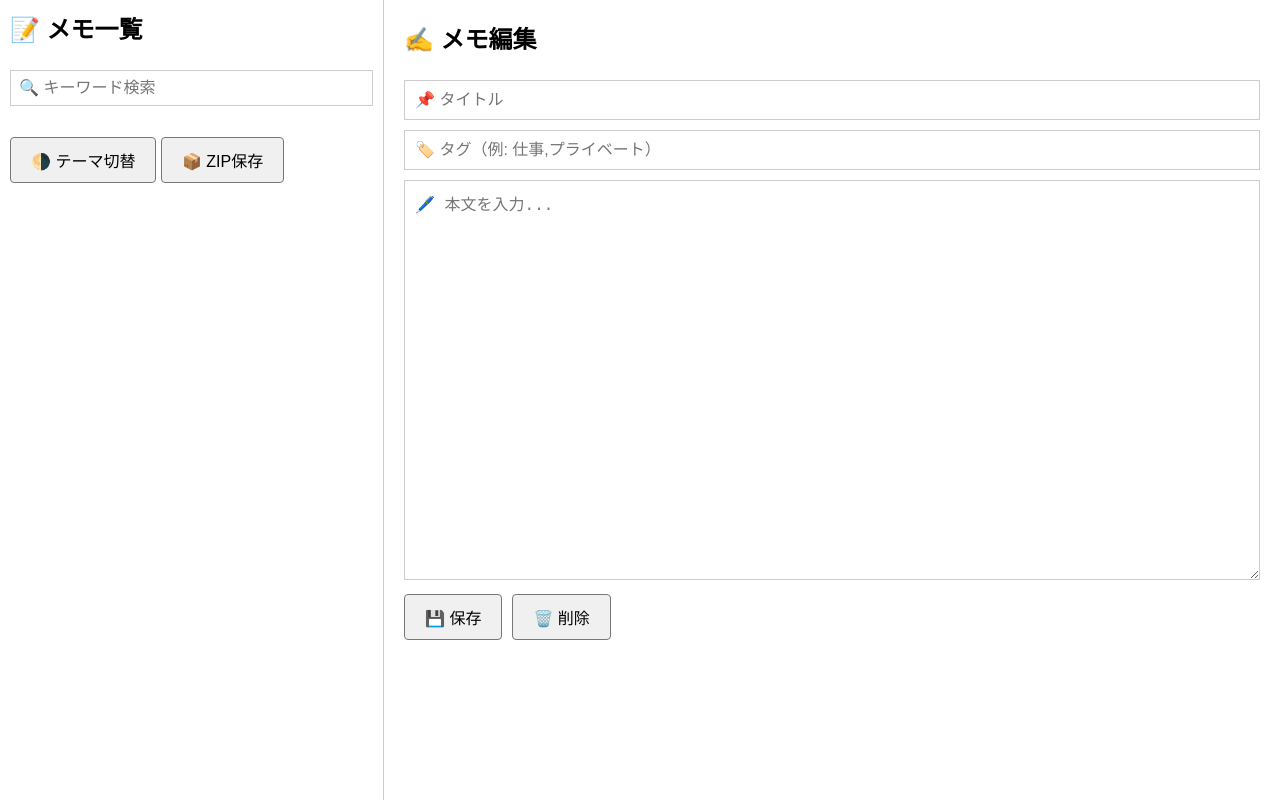
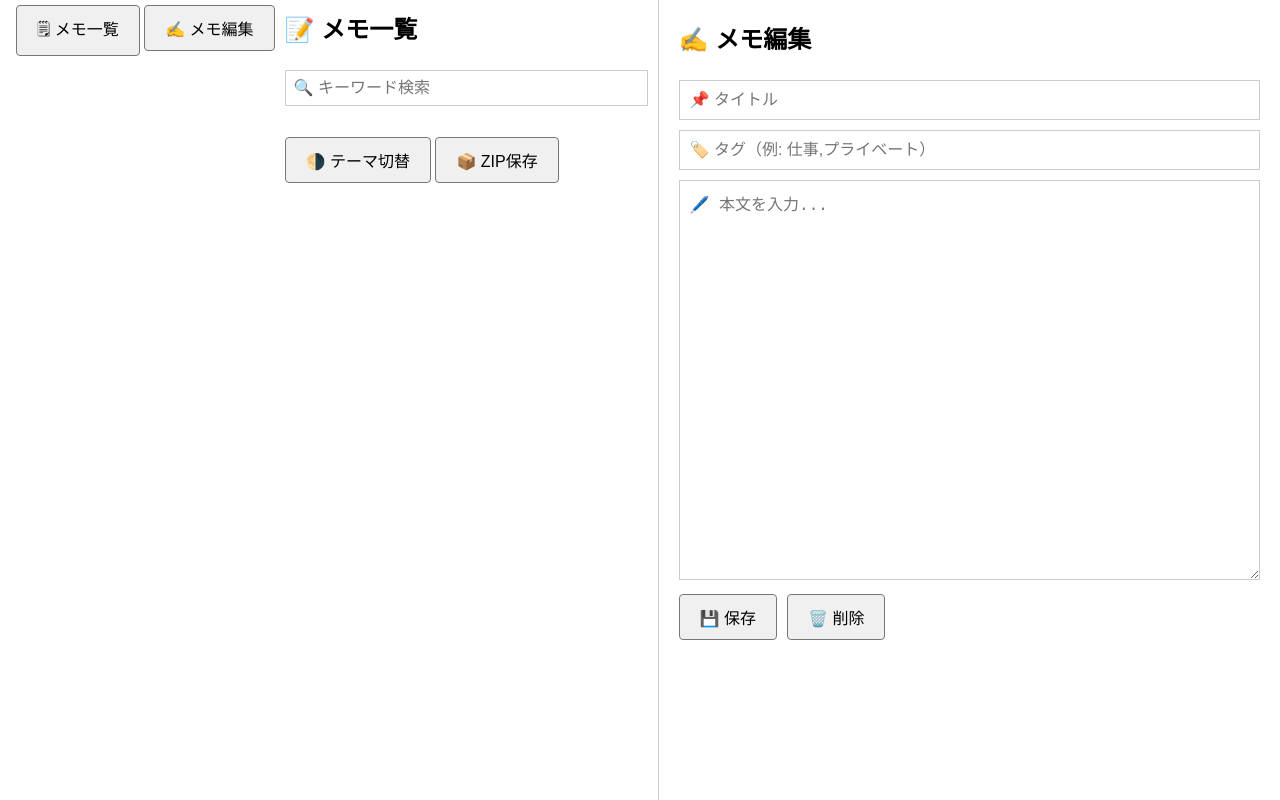
Before and after one commit to meriru/memomo, a plain HTML site: page index.html in a window 1280 px wide. Drawn offline with nearby package versions, Linux system fonts and the light colour scheme.

Commit message:
Update index.html

```diff
--- a/index.html
+++ b/index.html
@@ -7,6 +7,11 @@
   <link rel="stylesheet" href="style.css" />
 </head>
 <body>
+　<!-- モバイル縦画面専用の切り替えボタン -->
+	<div class="mobile-toggle">
+	<button id="btnList">🗒 メモ一覧</button>
+	<button id="btnEdit">✍️ メモ編集</button>
+</div>
   <div id="sidebar">
     <h2>📝 メモ一覧</h2>
     <input id="searchInput" type="text" placeholder="🔍 キーワード検索" />
```
